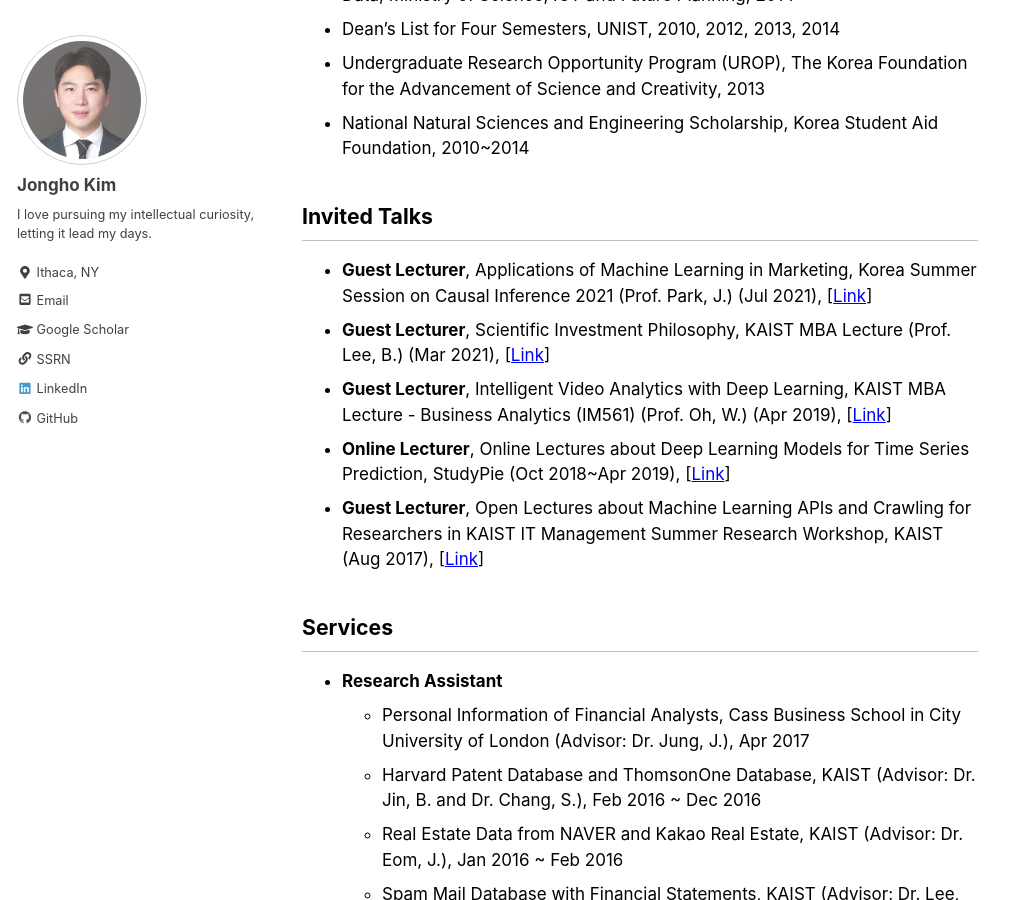
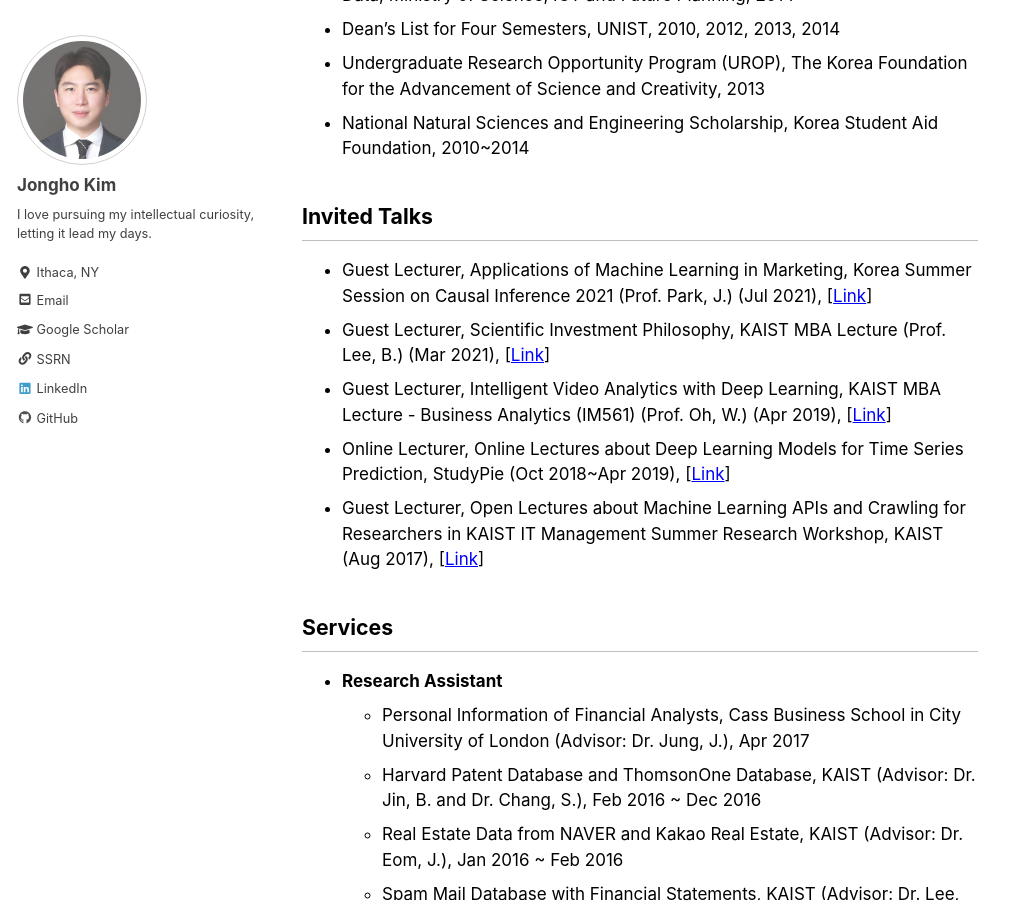
Before and after one commit to jonghkim/jonghkim.github.io, a Jekyll site: the page built from _pages/about.md, in a window 1280 px wide and 900 px high, scrolled down 2386 px. Shown: the whole window, without its empty margins (0-1024 px from the left). Built offline with Jekyll 4.4.1, drawn with Linux system fonts in a browser that asks for light colours.

Commit message:
update bio

```diff
--- a/_pages/about.md
+++ b/_pages/about.md
@@ -82,11 +82,11 @@ last_modified_at: 2025-11-22
 - Inferring Gender and Race based on the First Name, 2018, [[Code](https://github.com/jonghkim/inferring-gender-race-by-US-name)] -->
 
 ## Invited Talks
-- **Guest Lecturer**, Applications of Machine Learning in Marketing, Korea Summer Session on Causal Inference 2021 (Prof. Park, J.) (Jul 2021), [[Link](https://sites.google.com/view/causal-inference2021)]
-- **Guest Lecturer**, Scientific Investment Philosophy, KAIST MBA Lecture (Prof. Lee, B.) (Mar 2021), [[Link](https://github.com/jonghkim/scientific-investment-philosophy)]
-- **Guest Lecturer**, Intelligent Video Analytics with Deep Learning, KAIST MBA Lecture - Business Analytics (IM561) (Prof. Oh, W.) (Apr 2019), [[Link](https://github.com/jonghkim/kaist-video-analytics)]
-- **Online Lecturer**, Online Lectures about Deep Learning Models for Time Series Prediction, StudyPie (Oct 2018~Apr 2019), [[Link](https://studypie.co/)]
-- **Guest Lecturer**, Open Lectures about Machine Learning APIs and Crawling for Researchers in KAIST IT Management Summer Research Workshop, KAIST (Aug 2017), [[Link](https://sites.google.com/view/kaist-mis-session2017)]
+- Guest Lecturer, Applications of Machine Learning in Marketing, Korea Summer Session on Causal Inference 2021 (Prof. Park, J.) (Jul 2021), [[Link](https://sites.google.com/view/causal-inference2021)]
+- Guest Lecturer, Scientific Investment Philosophy, KAIST MBA Lecture (Prof. Lee, B.) (Mar 2021), [[Link](https://github.com/jonghkim/scientific-investment-philosophy)]
+- Guest Lecturer, Intelligent Video Analytics with Deep Learning, KAIST MBA Lecture - Business Analytics (IM561) (Prof. Oh, W.) (Apr 2019), [[Link](https://github.com/jonghkim/kaist-video-analytics)]
+- Online Lecturer, Online Lectures about Deep Learning Models for Time Series Prediction, StudyPie (Oct 2018~Apr 2019), [[Link](https://studypie.co/)]
+- Guest Lecturer, Open Lectures about Machine Learning APIs and Crawling for Researchers in KAIST IT Management Summer Research Workshop, KAIST (Aug 2017), [[Link](https://sites.google.com/view/kaist-mis-session2017)]
 
 ## Services
 <!--
```
